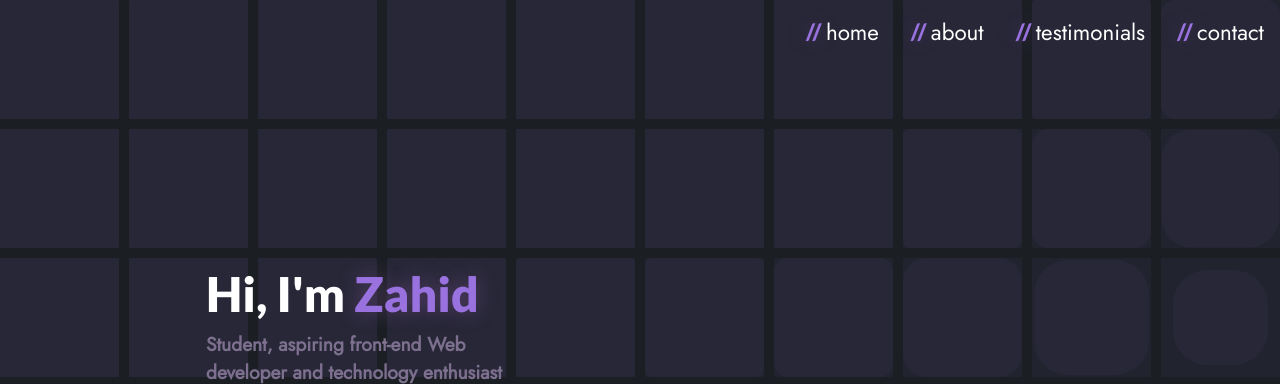
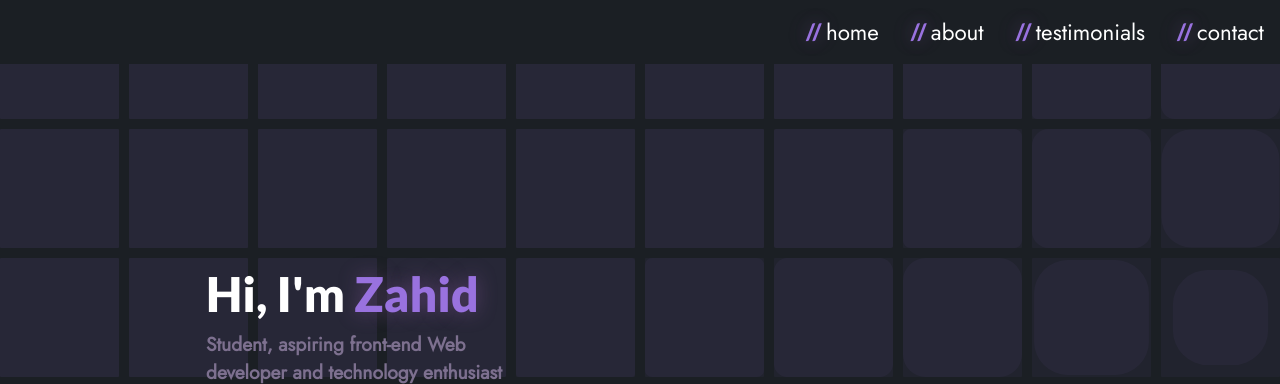
Before and after one commit to Zahide4/zahide4.github.io, a website: page index.html in a window 1280 px wide. Shown: the top 384 px of the page. Drawn offline with nearby package versions, Linux system fonts and the light colour scheme; animation ran at ten frames a second.

Commit message:
Update style.css

```diff
--- a/style.css
+++ b/style.css
@@ -201,7 +201,7 @@ body {
     position: fixed;
     top: 0px;
     z-index: 10000;
-
+    background: #1b1f24;
 }
 
 .nav {
```
